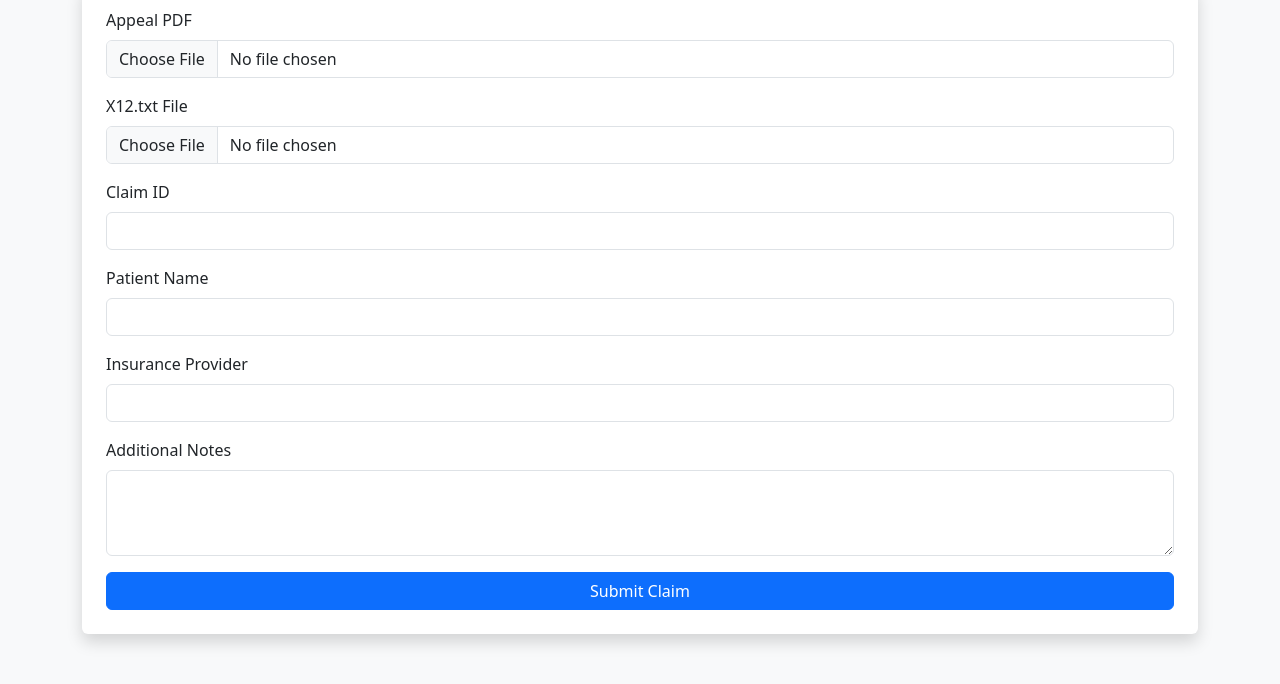
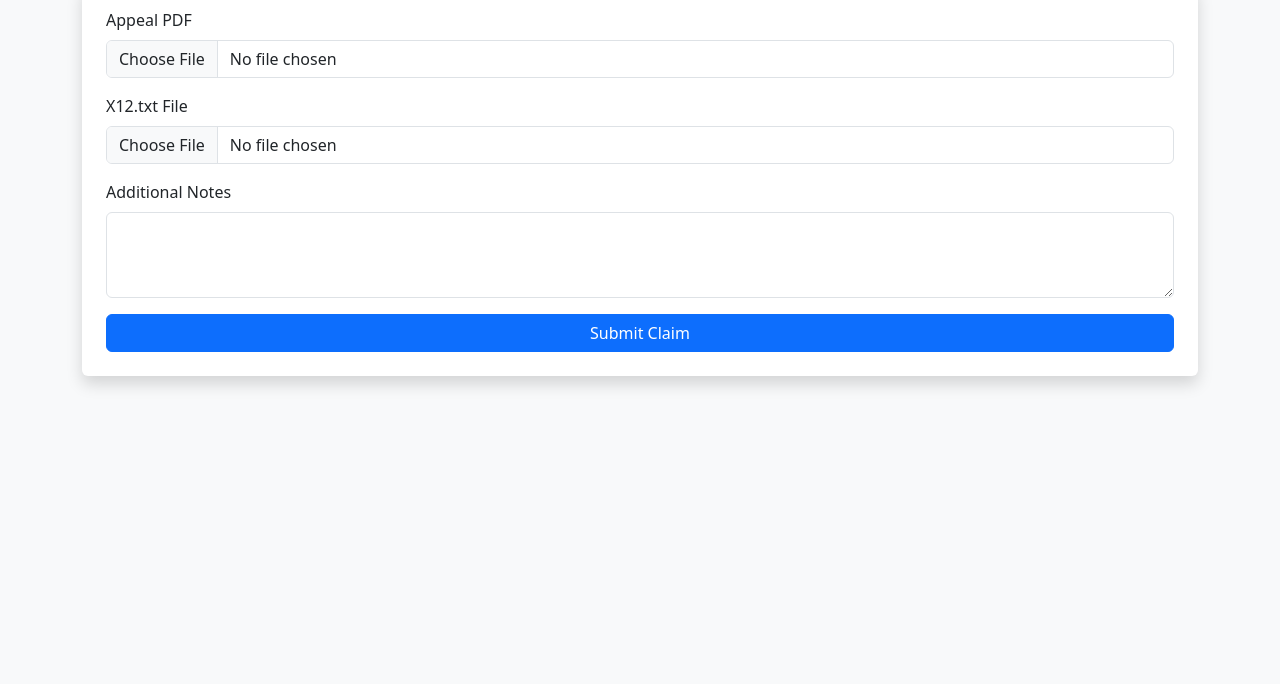
Before and after one commit to shubham15101996-code/HPOC, a plain HTML site: page index.html in a window 1280 px wide. Shown: the part 110-794 px from the top of the page. Drawn offline with nearby package versions, Linux system fonts and the light colour scheme.

Commit message:
Update index.html

```diff
--- a/index.html
+++ b/index.html
@@ -17,18 +17,6 @@
       <div class="mb-3">
         <label for="x12_file" class="form-label">X12.txt File</label>
         <input type="file" class="form-control" id="x12_file" name="x12_file" accept=".txt" required>
-      </div>
-      <div class="mb-3">
-        <label for="claim_id" class="form-label">Claim ID</label>
-        <input type="text" class="form-control" id="claim_id" name="claim_id" required>
-      </div>
-      <div class="mb-3">
-        <label for="patient_name" class="form-label">Patient Name</label>
-        <input type="text" class="form-control" id="patient_name" name="patient_name" required>
-      </div>
-      <div class="mb-3">
-        <label for="insurance_provider" class="form-label">Insurance Provider</label>
-        <input type="text" class="form-control" id="insurance_provider" name="insurance_provider" required>
       </div>
       <div class="mb-3">
         <label for="additional_notes" class="form-label">Additional Notes</label>
```
